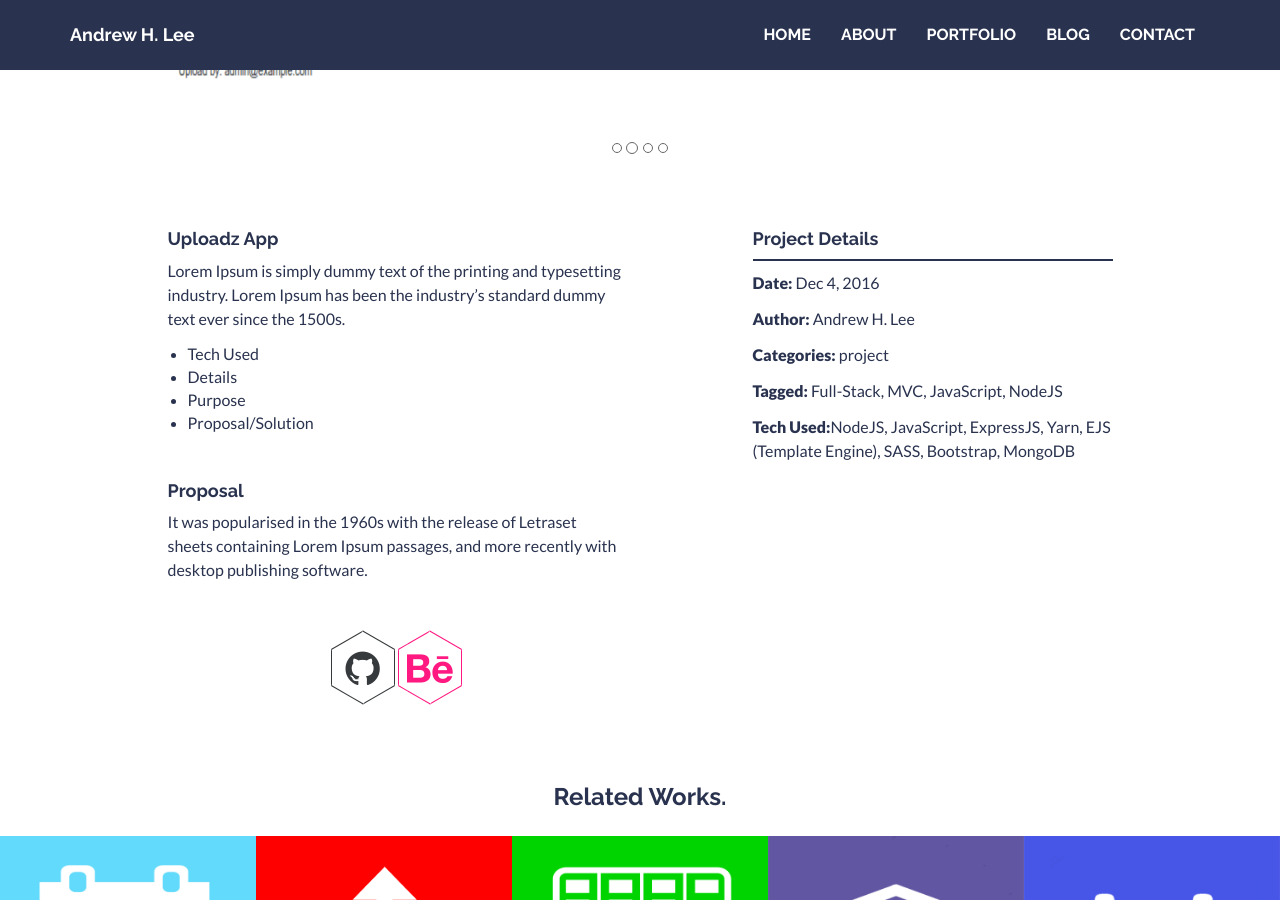
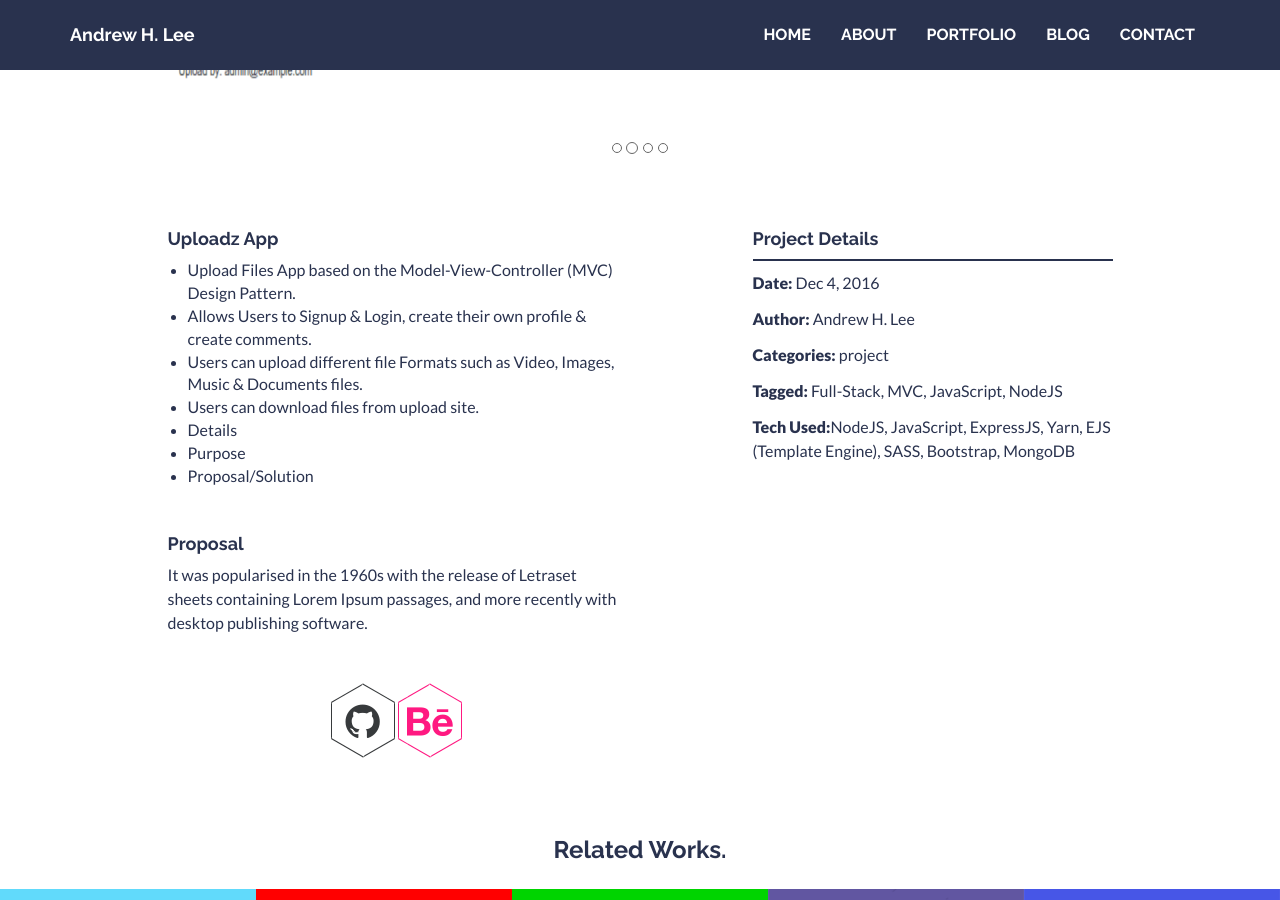
Before and after one commit to andrew-h-lee/andrew-h-lee.github.io, a Jekyll site: the page built from _posts/project/2016-12-04-project-08.md, in a window 1280 px wide and 900 px high, scrolled down 637 px. Built offline with Jekyll 4.4.1, drawn with Linux system fonts in a browser that asks for light colours; nearby versions of some CDN libraries.

Commit message:
Add new details

```diff
--- a/_posts/project/2016-12-04-project-08.md
+++ b/_posts/project/2016-12-04-project-08.md
@@ -16,9 +16,10 @@ tech_used: NodeJS, JavaScript, ExpressJS, Yarn, EJS (Template Engine), SASS, Boo
 ---
 
 #### Uploadz App
-Lorem Ipsum is simply dummy text of the printing and typesetting industry. Lorem Ipsum has been the industry's standard dummy text ever since the 1500s.
-
-* Tech Used
+* Upload Files App based on the Model-View-Controller (MVC) Design Pattern.
+* Allows Users to Signup & Login, create their own profile & create comments.
+* Users can upload different file Formats such as Video, Images, Music & Documents files.
+* Users can download files from upload site.
 * Details
 * Purpose
 * Proposal/Solution
```
Also changed, not shown: _posts/blog/2017-04-10-welcome-to-my-blog.md (+2 -3 lines).
